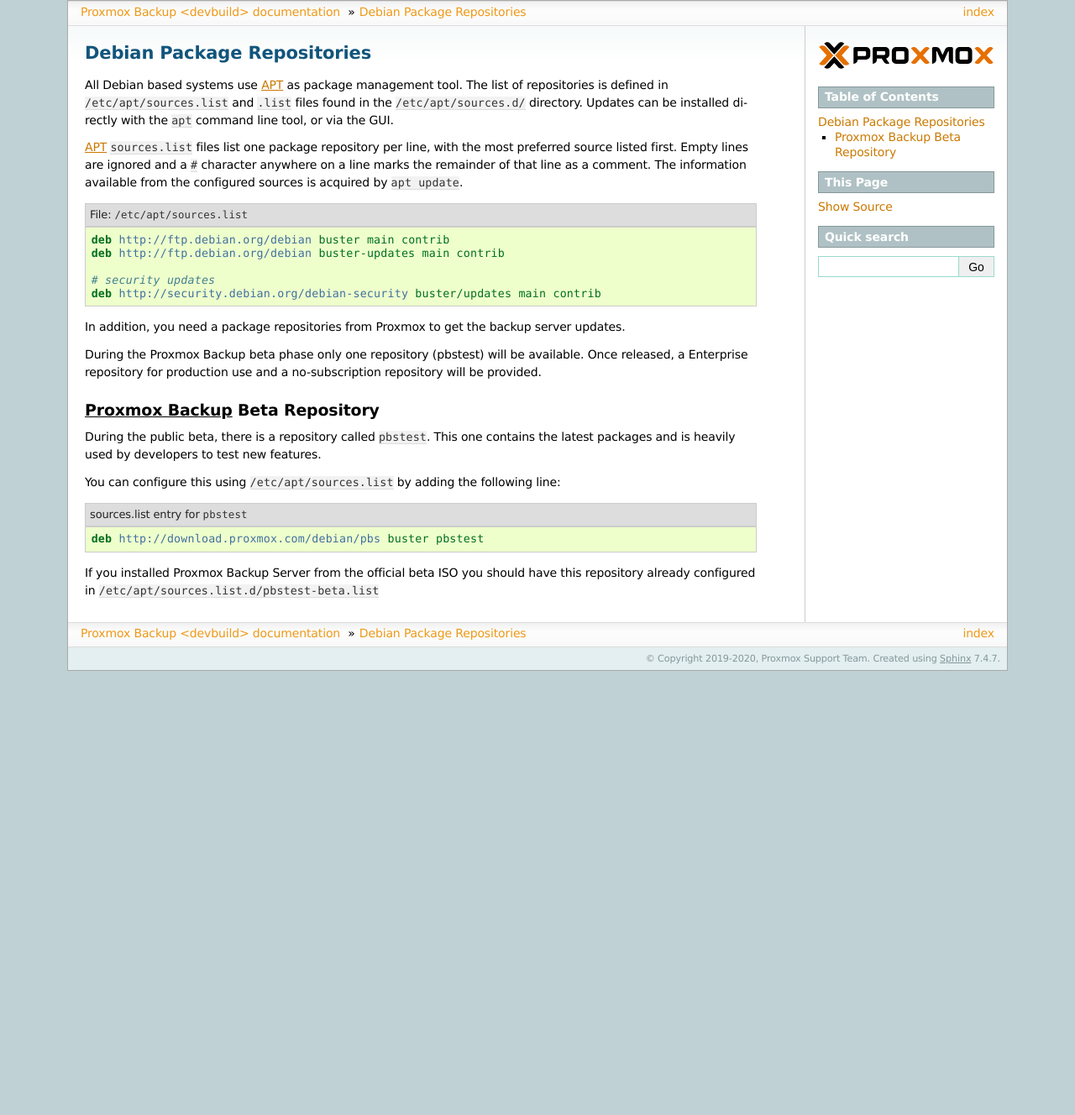
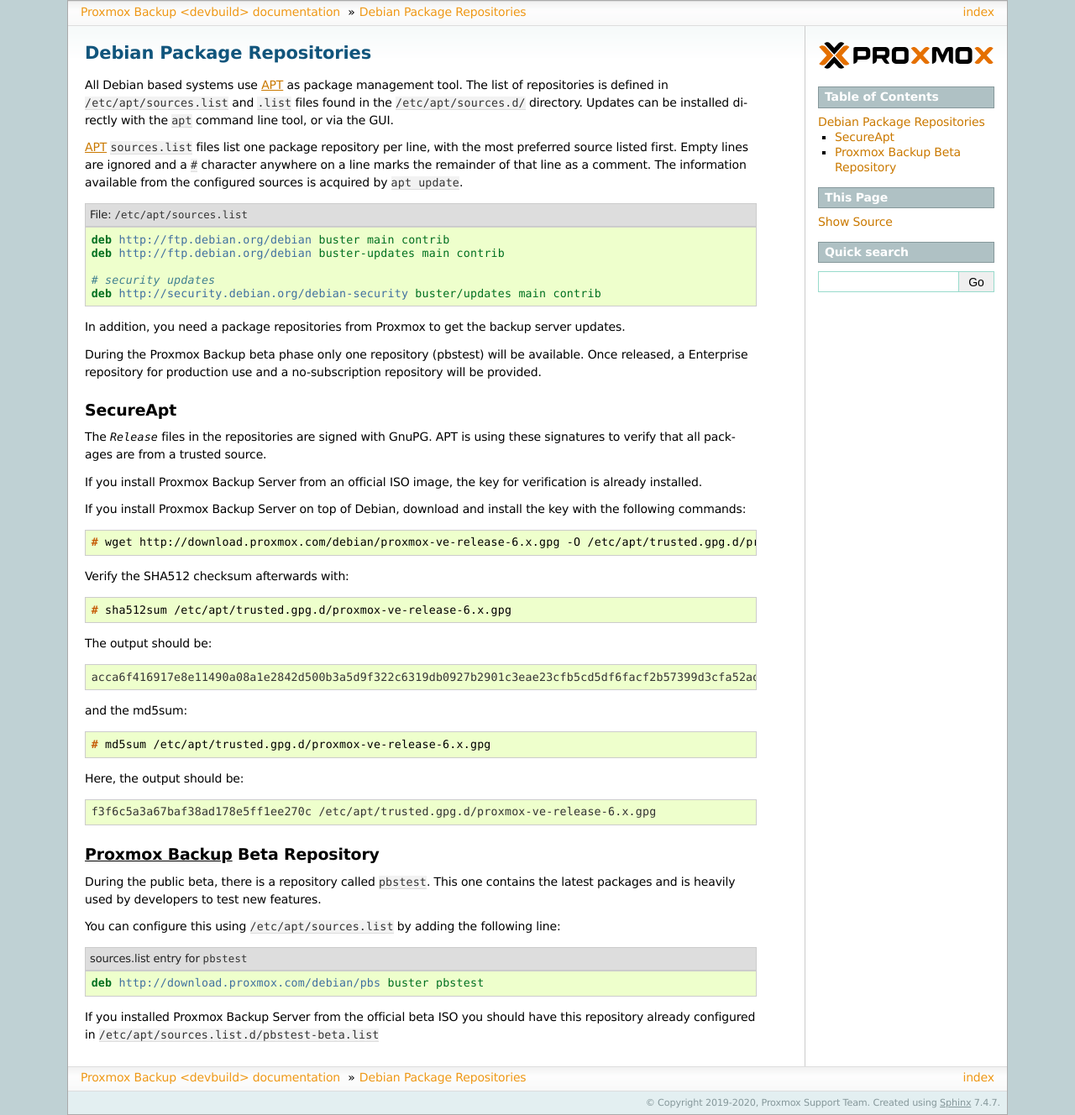
Before and after one commit to proxmox/proxmox-backup, a Sphinx documentation site: the page built from docs/package-repositories.rst, in a window 1280 px wide. Shown: the whole page at 84% size. Built offline with Sphinx 7.4.7, drawn with Linux system fonts in a browser that asks for light colours; before the commit the page ends 900 px from its top, so only the background shows below that.

Commit message:
docs: add secure-apt
Signed-off-by: Thomas Lamprecht <t.lamprecht@proxmox.com>

```diff
--- a/docs/package-repositories.rst
+++ b/docs/package-repositories.rst
@@ -32,6 +32,46 @@
 During the Proxmox Backup beta phase only one repository (pbstest) will be
 available. Once released, a Enterprise repository for production use and a
 no-subscription repository will be provided.
+
+SecureApt
+~~~~~~~~~
+
+The `Release` files in the repositories are signed with GnuPG. APT is using
+these signatures to verify that all packages are from a trusted source.
+
+If you install Proxmox Backup Server from an official ISO image, the key for
+verification is already installed.
+
+If you install Proxmox Backup Server on top of Debian, download and install the
+key with the following commands:
+
+.. code-block:: console
+
+ # wget http://download.proxmox.com/debian/proxmox-ve-release-6.x.gpg -O /etc/apt/trusted.gpg.d/proxmox-ve-release-6.x.gpg
+
+Verify the SHA512 checksum afterwards with:
+
+.. code-block:: console
+
+ # sha512sum /etc/apt/trusted.gpg.d/proxmox-ve-release-6.x.gpg
+
+The output should be:
+
+.. code-block:: console
+
+ acca6f416917e8e11490a08a1e2842d500b3a5d9f322c6319db0927b2901c3eae23cfb5cd5df6facf2b57399d3cfa52ad7769ebdd75d9b204549ca147da52626 /etc/apt/trusted.gpg.d/proxmox-ve-release-6.x.gpg
+
+and the md5sum:
+
+.. code-block:: console
+
+ # md5sum /etc/apt/trusted.gpg.d/proxmox-ve-release-6.x.gpg
+
+Here, the output should be:
+
+.. code-block:: console
+
+ f3f6c5a3a67baf38ad178e5ff1ee270c /etc/apt/trusted.gpg.d/proxmox-ve-release-6.x.gpg
 
 .. comment
     `Proxmox Backup`_ Enterprise Repository
```
